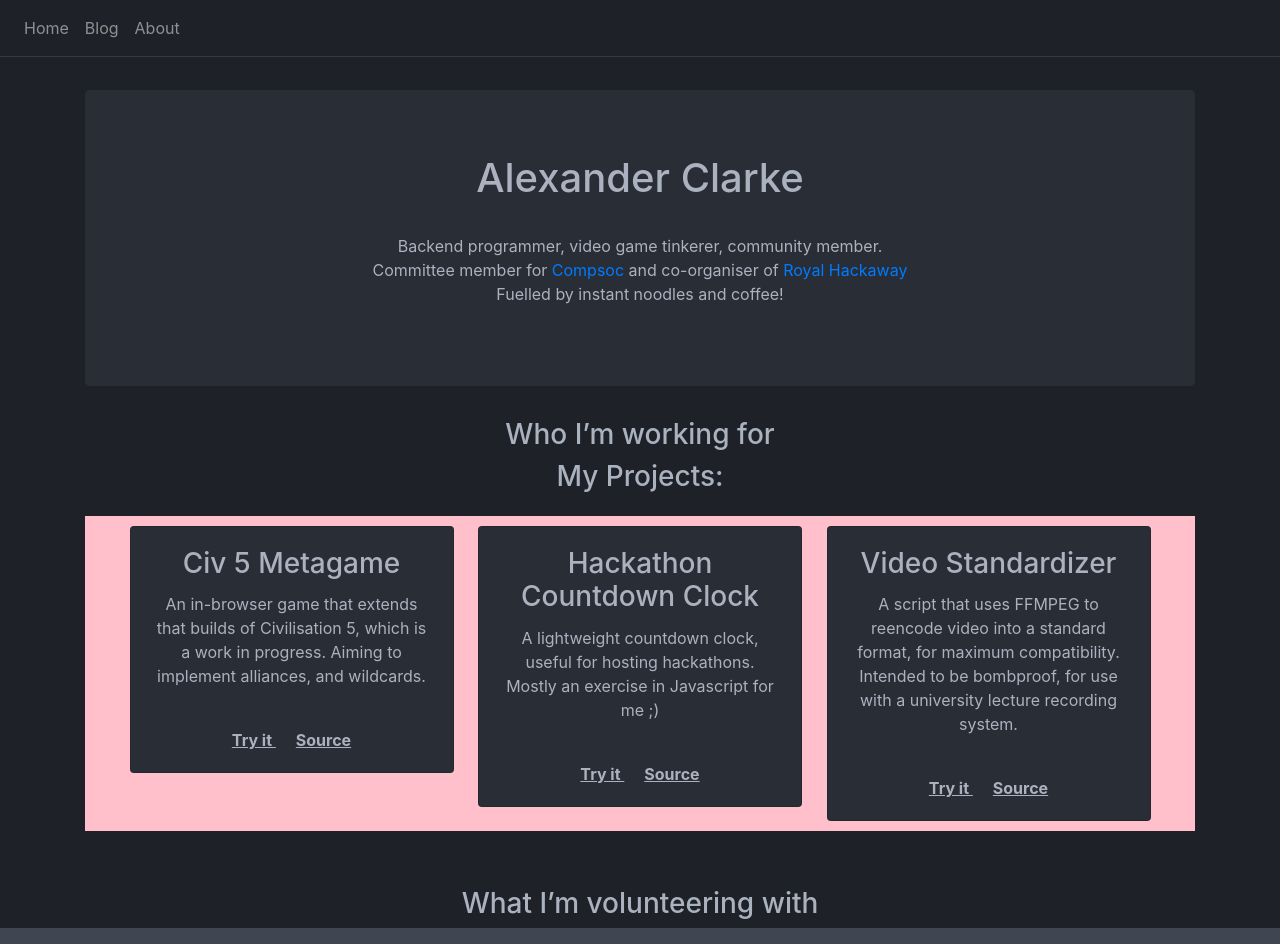
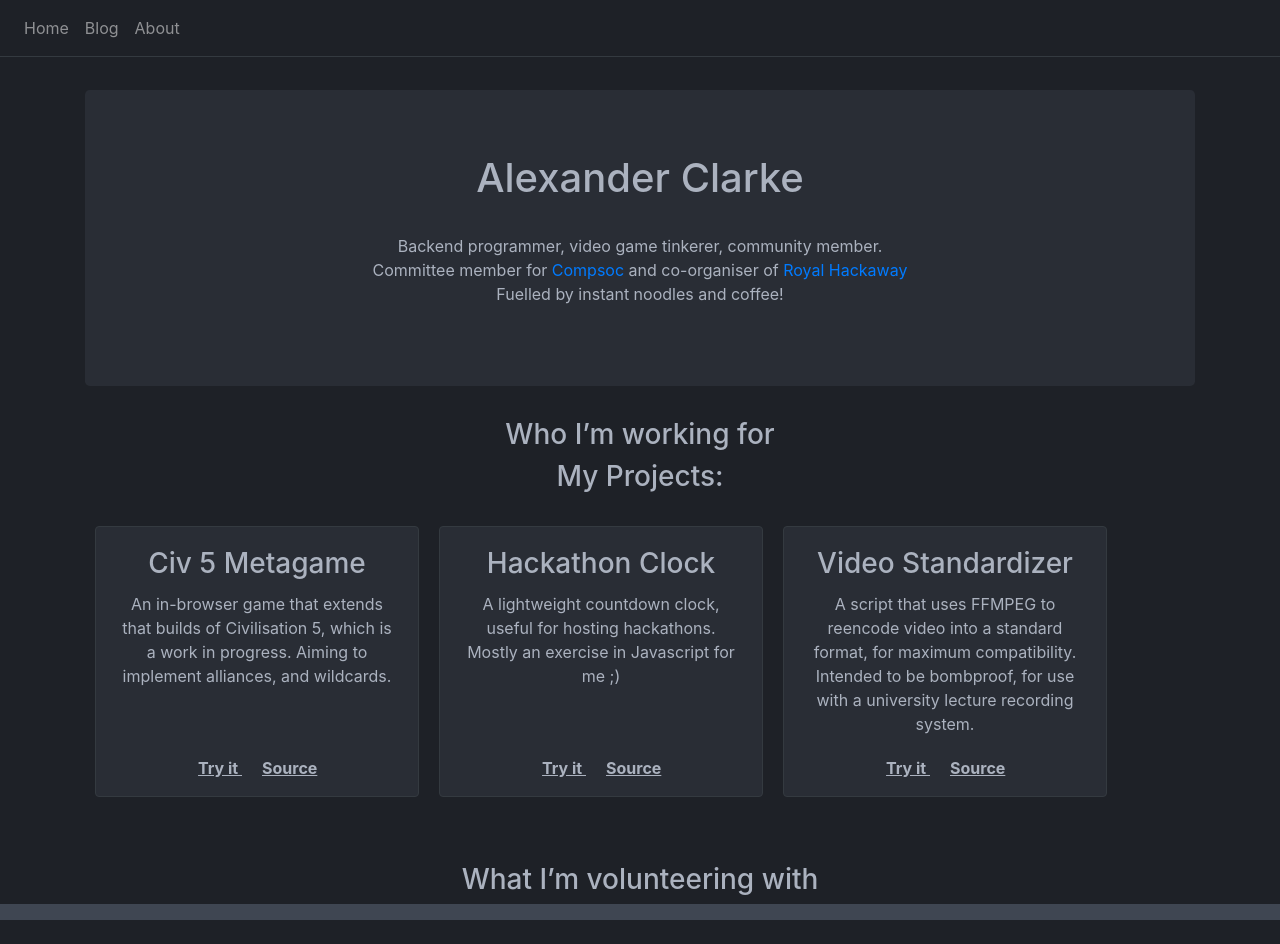
Before and after one commit to Alex-CD/alexcdev-site, a Jekyll site: the page built from index.md, in a window 1280 px wide. Built offline with Jekyll 4.4.1, drawn with Linux system fonts in a browser that asks for light colours; after the commit the page ends 920 px from its top, so only the background shows below that.

Commit message:
Finish project-list cards

```diff
--- a/_includes/projects-list.html
+++ b/_includes/projects-list.html
@@ -1,17 +1,18 @@
 
 
-<div class="container cards-container">
+<div class="container cards-container row">
     {% for project in site.projects %}
-    <div class="card">
-        <div class="card-body border-dark" >
+    <div class="card border-dark">
+        <div class="card-body border-dark " >
             <div class="card-title"> <h3>{{ project.name }}</h3> </div>
             <div class="card-text">
                 {{ project.content }}
             </div>
             <br>
-
-            <a href="{{ project.link }}" class="card-link"> Try it </a>
-            <a href="{{ project.source }}" class="card-link"> Source </a>
+            <div class="card-links-wrapper">
+                <a href="{{ project.link }}" class="card-link"> Try it </a>
+                <a href="{{ project.source }}" class="card-link"> Source </a>
+            </div>
         </div>
     </div>
     {% endfor%}
--- a/_sass/_base.scss
+++ b/_sass/_base.scss
@@ -23,9 +23,12 @@ body {
   background-color: $lighter-colour;
   margin: 10px;
   max-width: 30%;
-  min-height: 100%;
   display: inline-flex;
-  height: 100%
+  display: -webkit-box;
+  display: -webkit-flex;
+  display: -ms-flexbox;
+  display:         flex;
+
 }
 
 .jumbotron {
@@ -36,13 +39,23 @@ body {
 .cards-container {
   margin-top: 2%;
   margin-bottom: 5%;
-  background-color: pink;
 }
 
 .card-link {
   color: $text-link-colour;
   text-decoration: underline;
   font-weight: bold;
+
+}
+
+.card-links-wrapper{
+  width: 100%;
+  position: absolute;
+  bottom: 0;
+  margin-left: -6%;
+  margin-bottom: 5%;
+  text-align: center;
+
 }
 
 .card-text {
```
Also changed, not shown: _projects/hackathon_countdown_clock.md (+1 -1 lines).
